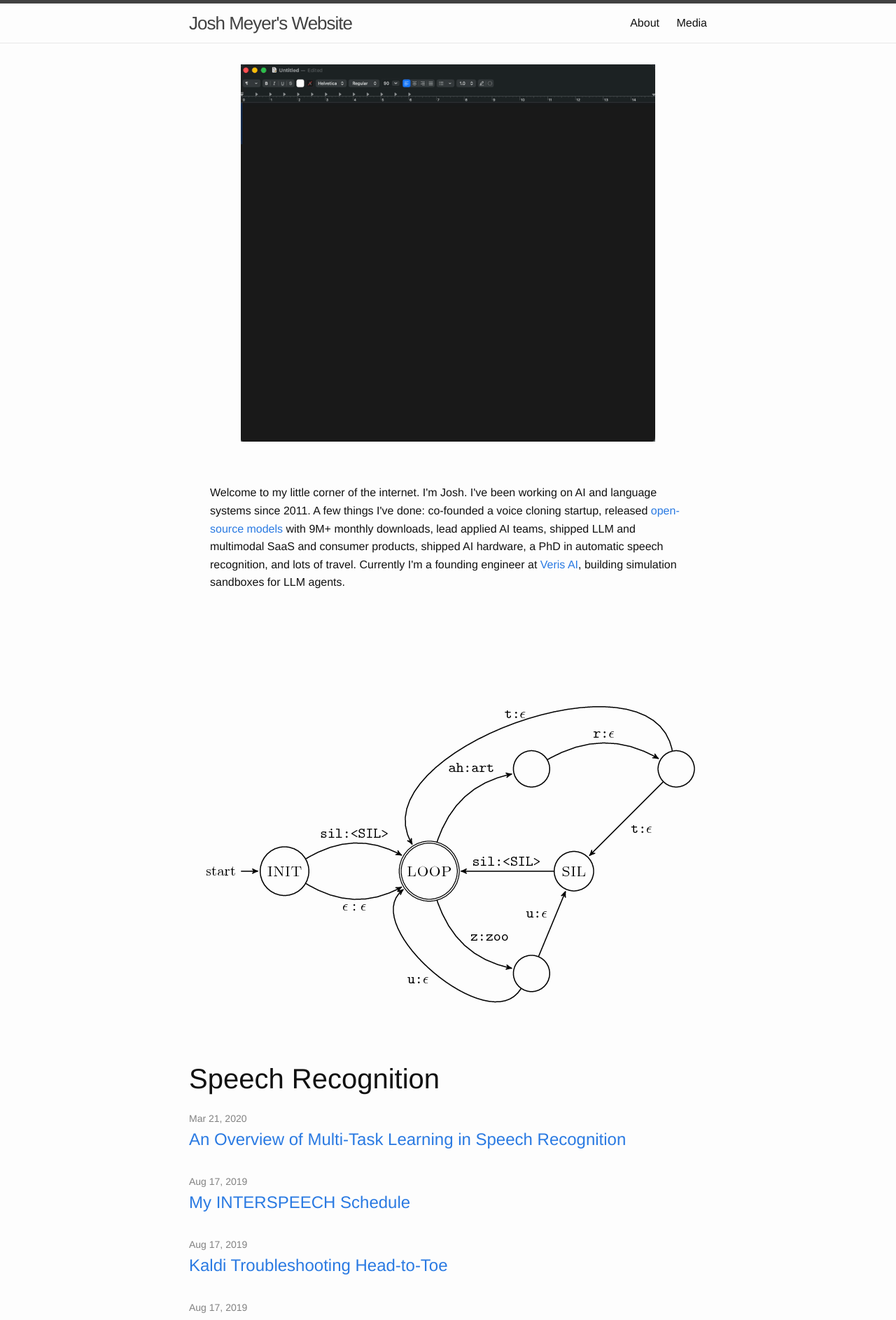
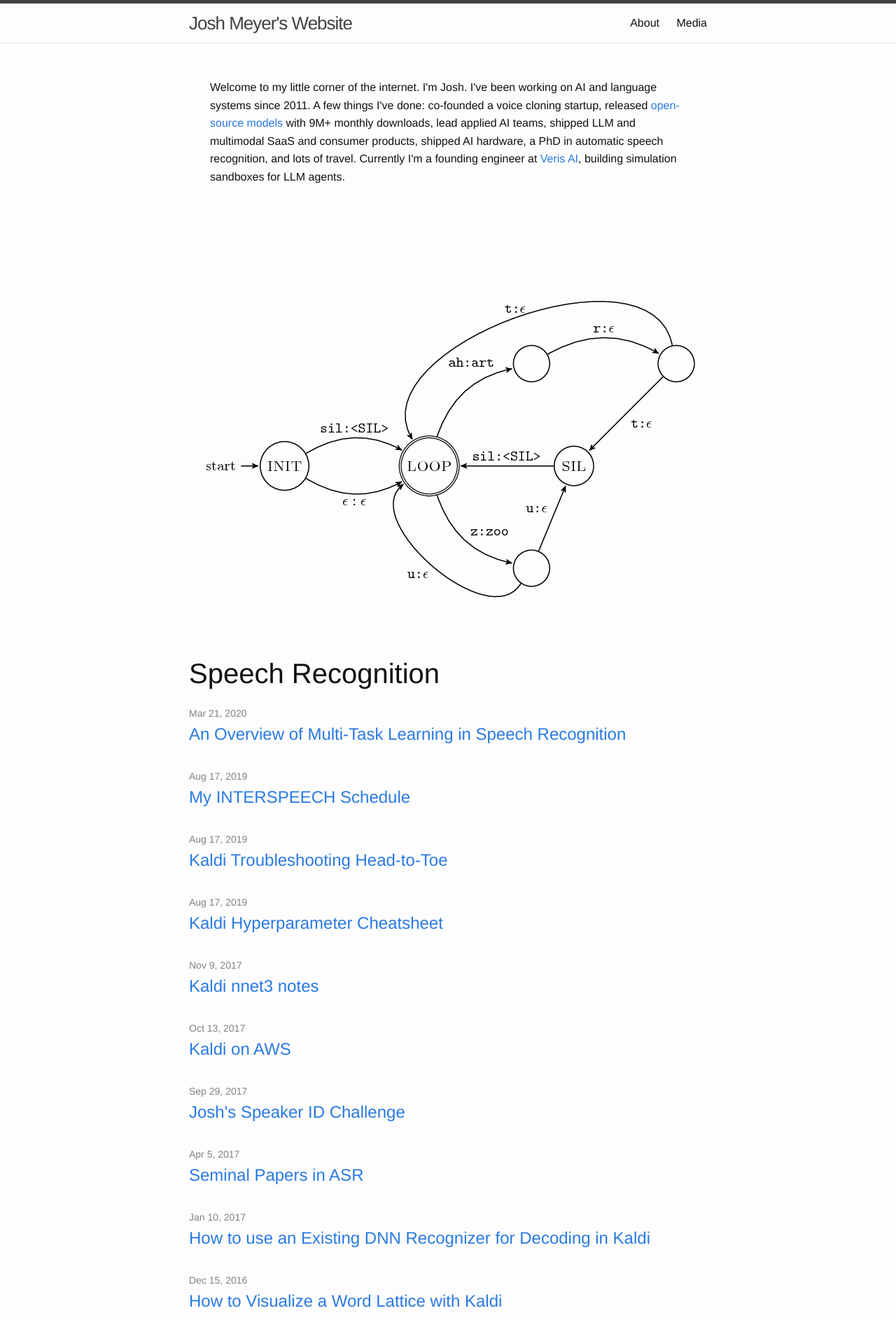
Before and after one commit to JRMeyer/jrmeyer.github.io, a Jekyll site: the page built from index.html, in a window 1280 px wide. Shown: the top 1886 px of the page at 70% size. Built offline with Jekyll 4.4.1, drawn with Linux system fonts in a browser that asks for light colours.

Commit message:
Remove Moonshine Flow demo GIF from homepage
Co-Authored-By: Claude Opus 5.5 <noreply@anthropic.com>

```diff
--- a/index.html
+++ b/index.html
@@ -3,10 +3,6 @@ layout: default
 ---
 
 
-
-<center>
-    <img src="/misc/screen-recording-demo.gif" style="width: 80%; height: auto; display: block; margin: 0 auto 40px;">
-</center>
 
 <div style="max-width: 680px; margin: 0 auto 40px; padding: 20px 0; line-height: 1.6;">
 <p>Welcome to my little corner of the internet. I'm Josh. I've been working on AI and language systems since 2011. A few things I've done: co-founded a voice cloning startup, released <a href="https://huggingface.co/coqui/XTTS-v2">open-source models</a> with 9M+ monthly downloads, lead applied AI teams, shipped LLM and multimodal SaaS and consumer products, shipped AI hardware, a PhD in automatic speech recognition, and lots of travel. Currently I'm a founding engineer at <a href="https://veris.ai/">Veris AI</a>, building simulation sandboxes for LLM agents.</p>
```
Also changed, not shown: misc/screen-recording-demo.gif (deleted).
